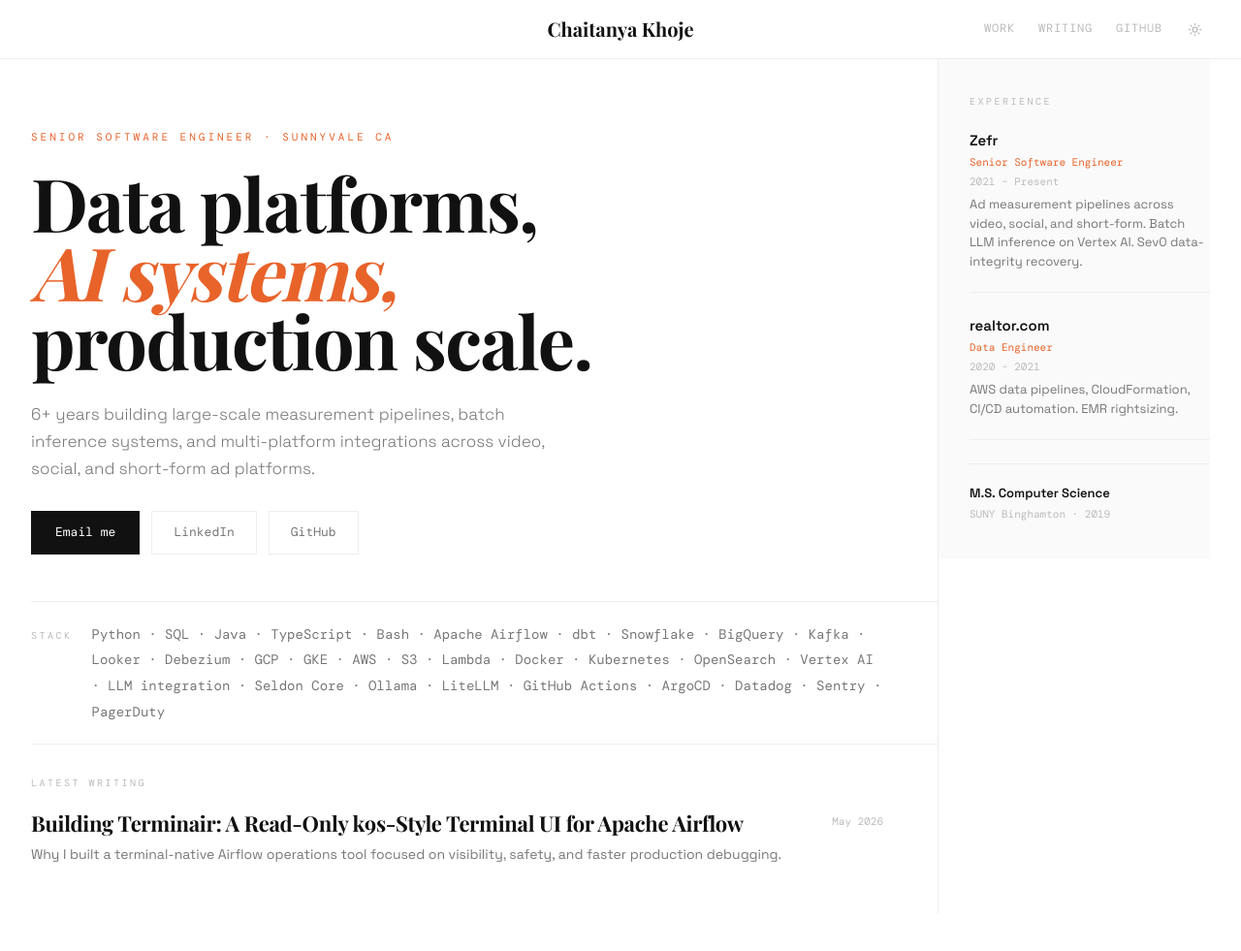
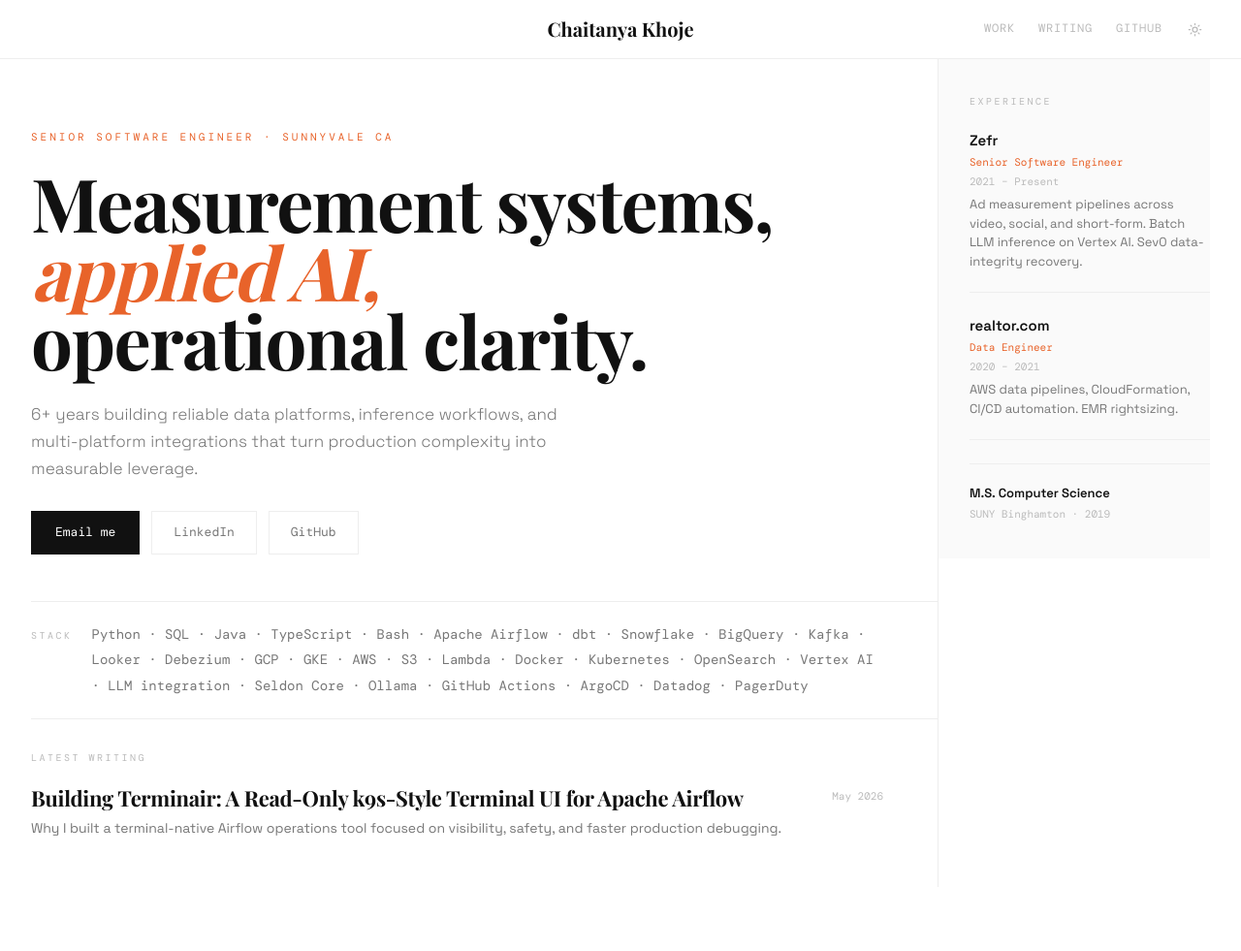
Before and after one commit to ChaitanyaKhoje/chaitanyakhoje.github.io, a Jekyll site: the page built from index.html, in a window 1280 px wide and 1038 px high. Shown: the top 981 px of the window at 97% size. Built offline with Jekyll 4.4.1, drawn with Linux system fonts in a browser that asks for light colours; some web fonts are replaced.

Commit message:
fix: refine portfolio tagline and stack

```diff
--- a/_config.yml
+++ b/_config.yml
@@ -1,12 +1,12 @@
 title: "Chaitanya Khoje"
-tagline: "Senior software engineer focused on data platforms, AI systems, and production efficiency."
+tagline: "Senior software engineer building measurement systems, applied AI workflows, and reliable data platforms."
 author:
   name: "Chaitanya Khoje"
   email: "chaitanyakhoje9@gmail.com"
   github: "chaitanyakhoje"
 description: >-
-  Chaitanya Khoje's portfolio. Senior software engineer focused on data platforms,
-  AI systems, measurement pipelines, performance optimization, and production reliability.
+  Chaitanya Khoje's portfolio. Senior software engineer focused on measurement systems,
+  applied AI workflows, data platforms, performance optimization, and production reliability.
 baseurl: ""
 url: "https://chaitanyakhoje.github.io"
 
--- a/_layouts/home.html
+++ b/_layouts/home.html
@@ -11,8 +11,8 @@
       <!-- Hero -->
       <section class="hero" id="work">
         <p class="hero-kicker">Senior Software Engineer · Sunnyvale CA</p>
-        <h1 class="hero-title">Data platforms,<br><em>AI systems,</em><br>production scale.</h1>
-        <p class="hero-bio">6+ years building large-scale measurement pipelines, batch inference systems, and multi-platform integrations across video, social, and short-form ad platforms.</p>
+        <h1 class="hero-title">Measurement systems,<br><em>applied AI,</em><br>operational clarity.</h1>
+        <p class="hero-bio">6+ years building reliable data platforms, inference workflows, and multi-platform integrations that turn production complexity into measurable leverage.</p>
         <div class="hero-ctas">
           <a class="btn-primary" href="mailto:chaitanyakhoje9@gmail.com">Email me</a>
           <a class="btn-ghost" href="https://www.linkedin.com/in/chaitanyakhoje/" target="_blank" rel="noopener">LinkedIn</a>
@@ -23,7 +23,7 @@
       <!-- Tech strip -->
       <div class="tech-strip">
         <span class="tech-strip-label">Stack</span>
-        <span class="tech-strip-items">Python · SQL · Java · TypeScript · Bash · Apache Airflow · dbt · Snowflake · BigQuery · Kafka · Looker · Debezium · GCP · GKE · AWS · S3 · Lambda · Docker · Kubernetes · OpenSearch · Vertex AI · LLM integration · Seldon Core · Ollama · LiteLLM · GitHub Actions · ArgoCD · Datadog · Sentry · PagerDuty</span>
+        <span class="tech-strip-items">Python · SQL · Java · TypeScript · Bash · Apache Airflow · dbt · Snowflake · BigQuery · Kafka · Looker · Debezium · GCP · GKE · AWS · S3 · Lambda · Docker · Kubernetes · OpenSearch · Vertex AI · LLM integration · Seldon Core · Ollama · GitHub Actions · ArgoCD · Datadog · PagerDuty</span>
       </div>
 
       <!-- Writing -->
```
